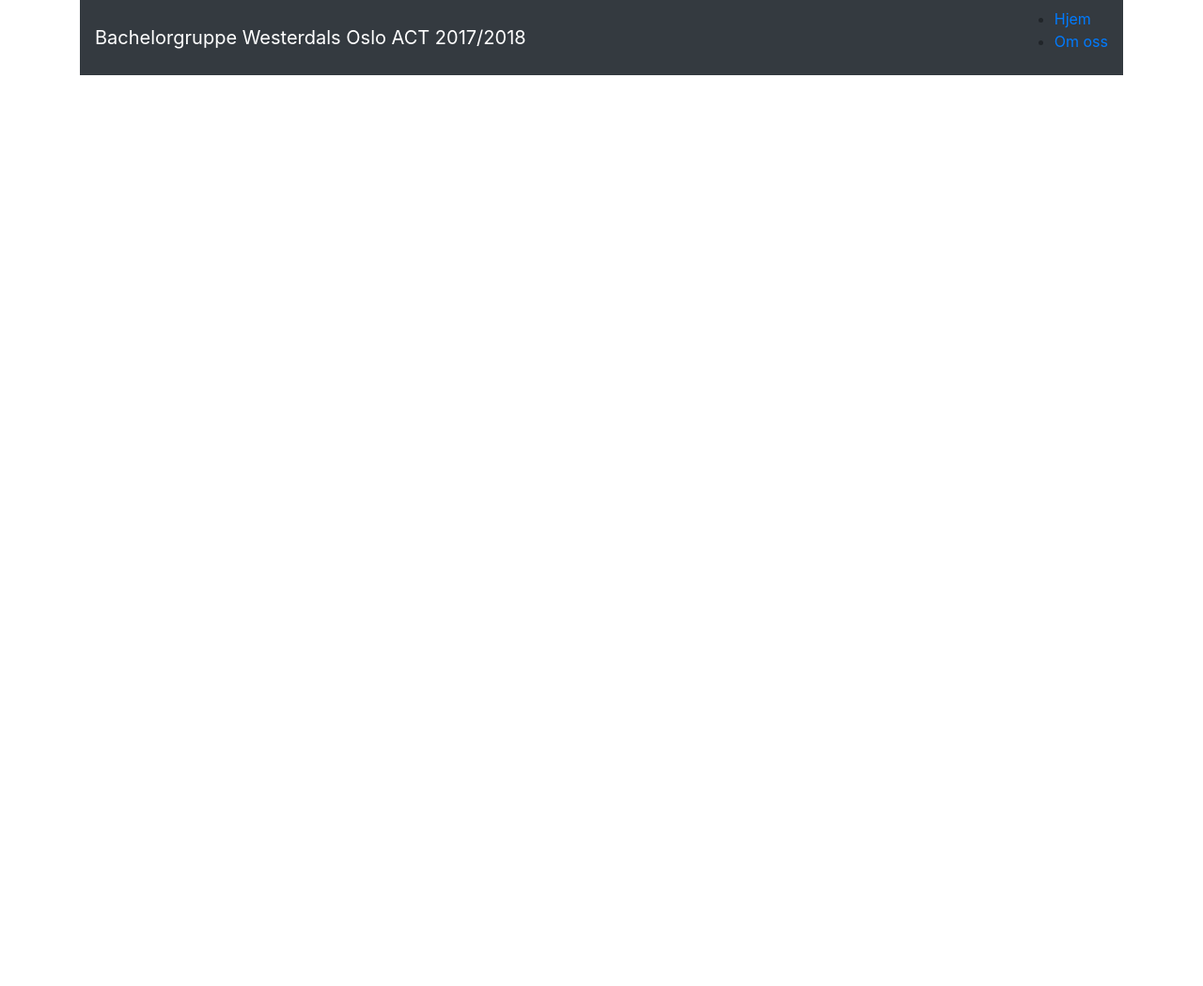
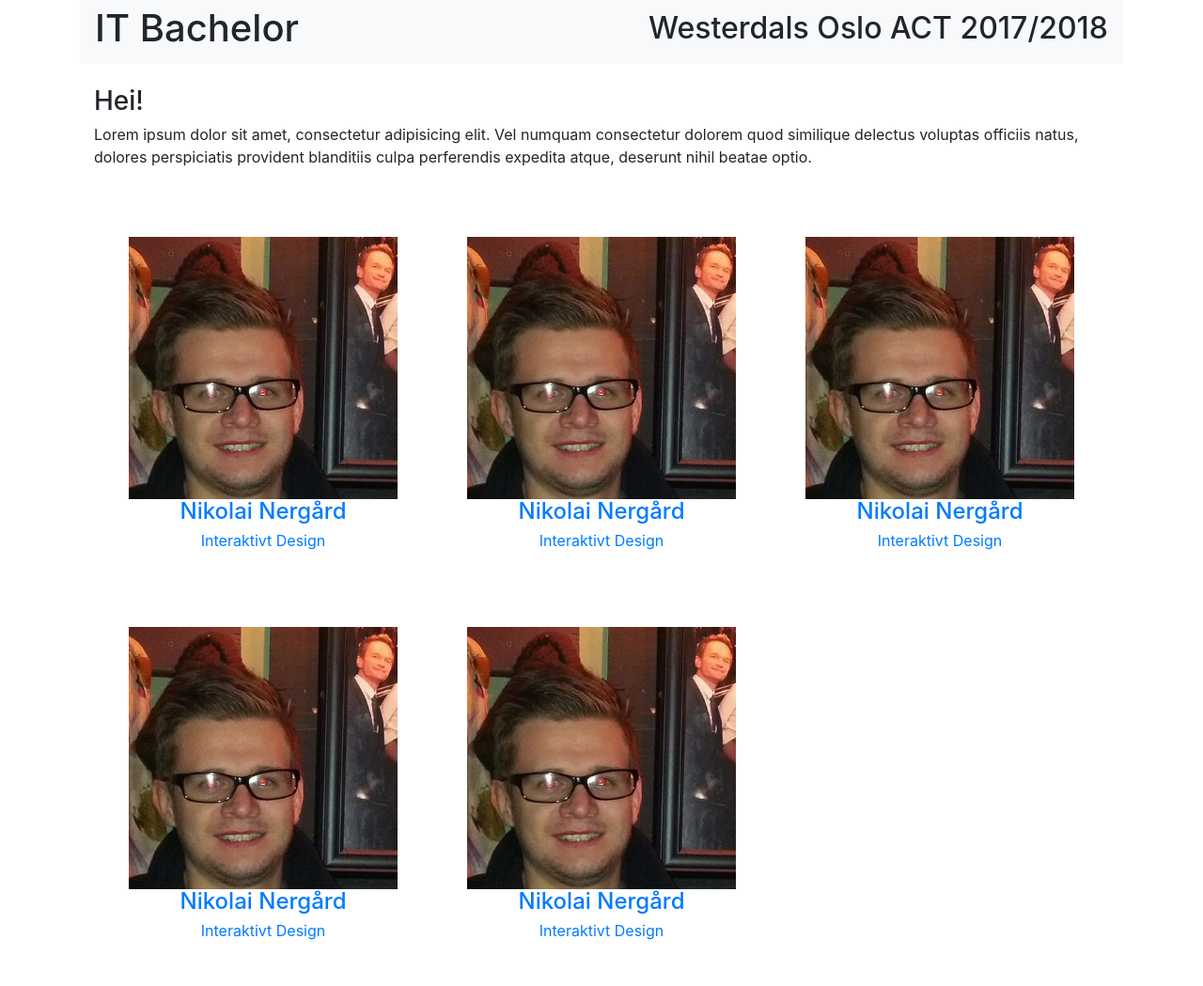
Before and after one commit to nikonet/bachelorgruppe-orientering-til-arbeidsgiver, a plain HTML site: page index.html in a window 1280 px wide. Shown: the whole page at 94% size. Before the commit the page ends 800 px from the top, so only its background shows below. Drawn offline with nearby package versions, Linux system fonts and the light colour scheme.

Commit message:
Basic layout

```diff
--- a/index.html
+++ b/index.html
@@ -12,18 +12,99 @@
 
 <body>
 	<div class="container">
-		<nav class="navbar navbar-dark bg-dark">
-			<a class="navbar-brand" href="#">Bachelorgruppe Westerdals Oslo ACT 2017/2018</a>
+		<nav class="navbar navbar-light bg-light">
+			<h1>IT Bachelor</h1>
+			<h2>Westerdals Oslo ACT 2017/2018</h2>
+<!--
 			<div>
 				<ul>
 					<li><a data-page="hjem" class="navlinks" href="#">Hjem</a></li>
 					<li><a data-page="om-oss" class="navlinks" href="#">Om oss</a></li>
 				</ul>
 			</div>
+-->
 		</nav>
 
 		<main id="main-page-content">
-
+		<div class="container py-4">
+		<h3>Hei!</h3>
+			<p>Lorem ipsum dolor sit amet, consectetur adipisicing elit. Vel numquam consectetur dolorem quod similique delectus voluptas officiis natus, dolores perspiciatis provident blanditiis culpa perferendis expedita atque, deserunt nihil beatae optio.</p>
+		</div>
+			<div class="container">
+				<div class="container">
+					<div class="row">
+						<div class="col-4 p-4">
+							<a class="btn" data-toggle="collapse" href="#nikolai" aria-expanded="false" aria-controls="collapseExample">
+							<img src="content/bilder/niko_crop.jpg" alt="" class="img-fluid">
+								<h4>Nikolai Nergård</h4>
+								<p>Interaktivt Design</p>
+	  						</a>
+							<div class="collapse" id="nikolai">
+							  <div class="card card-body">
+								<p>Verktøy: Masse shit, mer shit, enda mer shit.</p>
+								<p>Skills: HTML5, CSS3, JavaScript, jQuery, Bootstrap, WordPress</p>
+							  </div>
+							</div>
+						</div>
+						<div class="col-4 p-4">
+							<a class="btn" data-toggle="collapse" href="#collapseExample" aria-expanded="false" aria-controls="collapseExample">
+							<img src="content/bilder/niko_crop.jpg" alt="" class="img-fluid">
+								<h4>Nikolai Nergård</h4>
+								<p>Interaktivt Design</p>
+	  						</a>
+							<div class="collapse" id="collapseExample">
+							  <div class="card card-body">
+								<p>Verktøy: Masse shit, mer shit, enda mer shit.</p>
+								<p>Skills: HTML5, CSS3, JavaScript, jQuery, Bootstrap, WordPress</p>
+							  </div>
+							</div>
+						</div>
+						<div class="col-4 p-4">
+							<a class="btn" data-toggle="collapse" href="#collapseExample" aria-expanded="false" aria-controls="collapseExample">
+							<img src="content/bilder/niko_crop.jpg" alt="" class="img-fluid">
+								<h4>Nikolai Nergård</h4>
+								<p>Interaktivt Design</p>
+	  						</a>
+							<div class="collapse" id="collapseExample">
+							  <div class="card card-body">
+								<p>Verktøy: Masse shit, mer shit, enda mer shit.</p>
+								<p>Skills: HTML5, CSS3, JavaScript, jQuery, Bootstrap, WordPress</p>
+							  </div>
+							</div>
+						</div>
+					</div>
+					<div class="row">
+						<div class="col-4 p-4">
+							<a class="btn" data-toggle="collapse" href="#collapseExample" aria-expanded="false" aria-controls="collapseExample">
+							<img src="content/bilder/niko_crop.jpg" alt="" class="img-fluid">
+								<h4>Nikolai Nergård</h4>
+								<p>Interaktivt Design</p>
+	  						</a>
+							<div class="collapse" id="collapseExample">
+							  <div class="card card-body">
+								<p>Verktøy: Masse shit, mer shit, enda mer shit.</p>
+								<p>Skills: HTML5, CSS3, JavaScript, jQuery, Bootstrap, WordPress</p>
+							  </div>
+							</div>
+						</div>
+						<div class="col-4 p-4">
+							<a class="btn" data-toggle="collapse" href="#collapseExample" aria-expanded="false" aria-controls="collapseExample">
+							<img src="content/bilder/niko_crop.jpg" alt="" class="img-fluid">
+								<h4>Nikolai Nergård</h4>
+								<p>Interaktivt Design</p>
+	  						</a>
+							<div class="collapse" id="collapseExample">
+							  <div class="card card-body">
+								<p>Verktøy: Masse shit, mer shit, enda mer shit.</p>
+								<p>Skills: HTML5, CSS3, JavaScript, jQuery, Bootstrap, WordPress</p>
+							  </div>
+							</div>
+						</div>
+						<div class="col-4 p-4">
+						</div>
+					</div>
+				</div>
+			</div>
 		</main>
 
 	</div>
```
Also changed, not shown: content/bilder/niko_crop.jpg (added), 1 other file.
